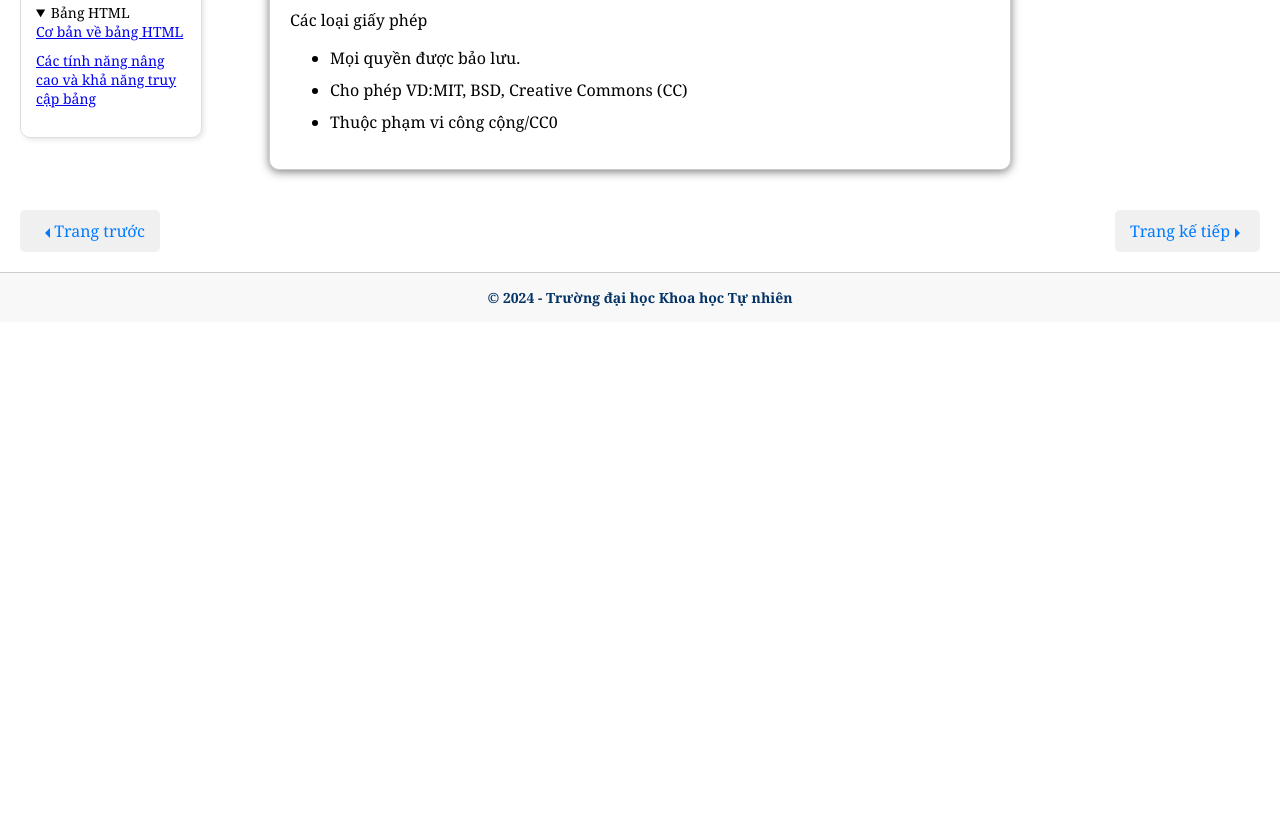
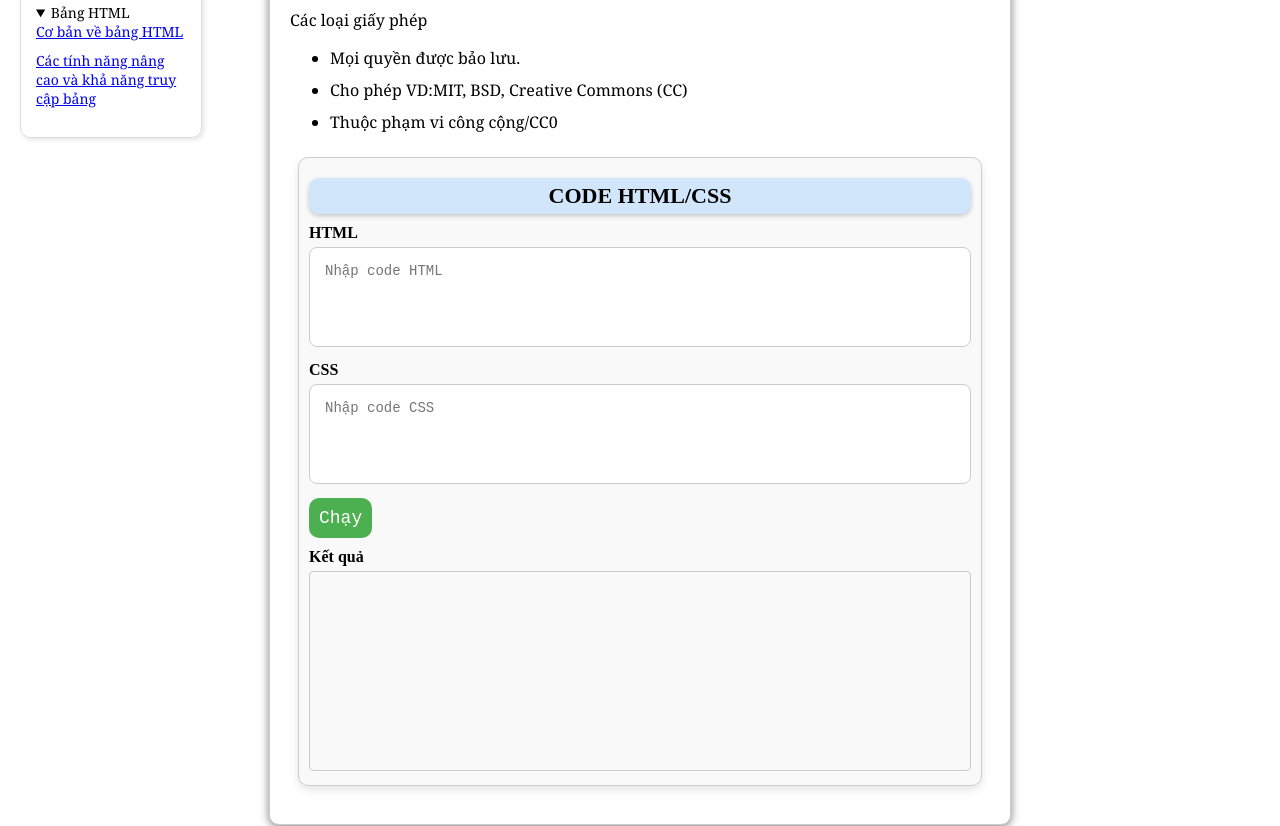
Before and after one commit to nggiang63/web-project, a plain HTML site: page daphuongtienvanhung/daphuongtien_nhung.html in a window 1280 px wide. Shown: the part 699-1525 px from the top of the page. Before the commit the page ends 1021 px from the top, so only its background shows below. Drawn offline with nearby package versions, Linux system fonts and the light colour scheme.

Commit message:
thempractise

```diff
--- a/daphuongtienvanhung/daphuongtien_nhung.html
+++ b/daphuongtienvanhung/daphuongtien_nhung.html
@@ -140,6 +140,7 @@
             </ul>
           </section>
         </article>
+        <iframe src="../practice/practice.html" width="100%" height="650px" frameborder="0"></iframe>
       </main>
     </div>
 
```
Also changed, not shown: daphuongtienvanhung/hinhanhdapung.html (+1 -0 lines), daphuongtienvanhung/nhung-other.html (+1 -0 lines), daphuongtienvanhung/video-sound.html (+1 -0 lines), gioithieuHTML/dinhdangnangcao.html (+1 -0 lines), gioithieuHTML/sieulienket.html (+1 -0 lines), tableHTML/html_table1.html (+1 -0 lines), tableHTML/html_table2.html (+1 -0 lines).
